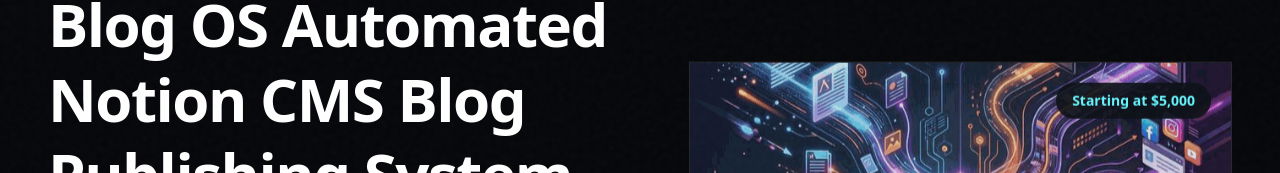
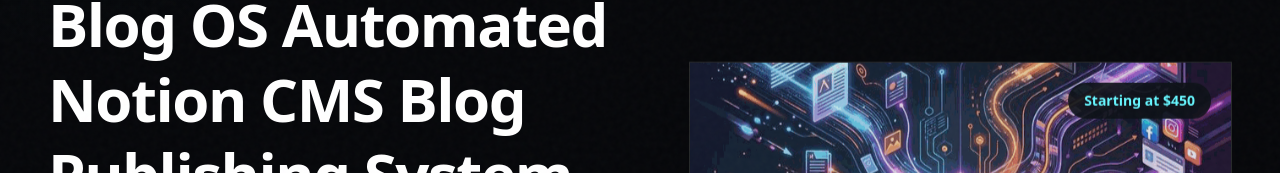
Before and after one commit to mybotts/Block-Frame-Website-, a Next.js app: page /marketplace/products/blog-os-automated-notion-cms in a window 1280 px wide. Shown: the part 263-436 px from the top of the page. Built offline with nearby package versions, Linux system fonts and the light colour scheme.

Commit message:
Update Blog OS visible price to 50

```diff
--- a/src/app/marketplace/products/blog-os-automated-notion-cms/page.tsx
+++ b/src/app/marketplace/products/blog-os-automated-notion-cms/page.tsx
@@ -89,7 +89,7 @@
   offers: {
     "@type": "Offer",
     priceCurrency: "USD",
-    price: "1950",
+    price: "450",
     availability: "https://schema.org/InStock",
     url: "https://www.blockframe.cloud/marketplace/products/blog-os-automated-notion-cms",
   },
--- a/src/components/Services.tsx
+++ b/src/components/Services.tsx
@@ -120,7 +120,7 @@
                   </p>
                 </div>
                 <span className="shrink-0 rounded-full bg-surface/90 backdrop-blur-sm border border-primary/30 px-3 py-1.5 text-sm font-bold text-primary-light">
-                  Starting at $5,000
+                  Starting at $450
                 </span>
               </div>
             </Link>
--- a/src/lib/data.ts
+++ b/src/lib/data.ts
@@ -296,7 +296,7 @@
     description:
       "A managed, Notion-backed editorial system that researches topics, drafts posts, manages approvals, and publishes finished content to your website on a reliable schedule.",
     category: "Content Systems",
-    price: "Starting at $5,000",
+    price: "Starting at $450",
     image: "/images/cms-content-pipelines.png",
     gradient: "from-indigo-500/30 via-slate-900/40 to-emerald-600/30",
     badge: "Build + Handoff",
```
